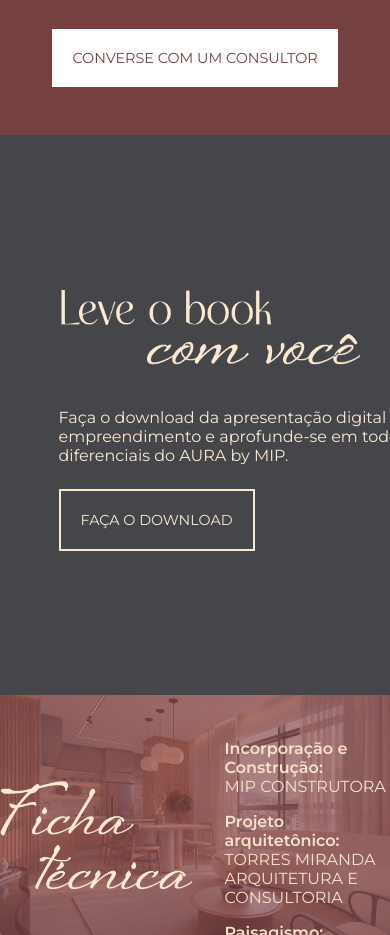
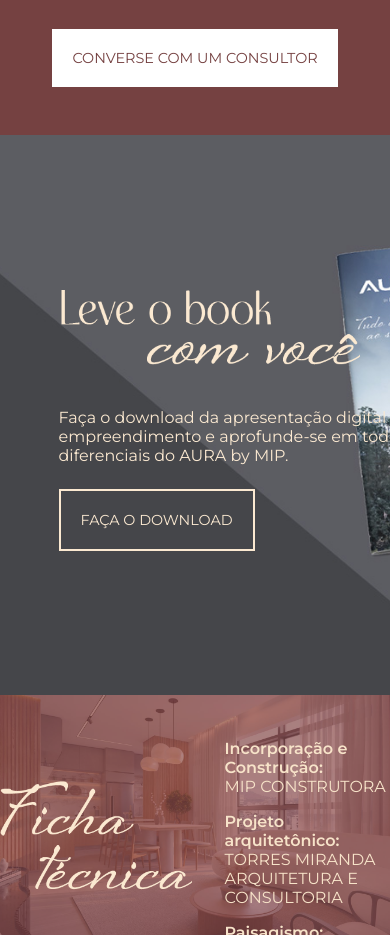
Before and after one commit to tcunha2004/landing-page-aura-MIP, a React (Vite) app: page / in a window 390 px wide. Shown: the part 8180-9115 px from the top of the page. Built offline with nearby package versions, Linux system fonts and the light colour scheme.

Commit message:
fix: responsiveness (until 1024 px)

```diff
--- a/index.html
+++ b/index.html
@@ -9,6 +9,12 @@
       rel="stylesheet"
     />
 
+    <link
+      rel="shortcut icon"
+      href="src/assets/favicon.png"
+      type="image/x-icon"
+    />
+
     <meta charset="UTF-8" />
     <meta name="viewport" content="width=device-width, initial-scale=1.0" />
     <title>Aura By MIP</title>
--- a/src/App.ts
+++ b/src/App.ts
@@ -7,6 +7,6 @@
 
   z-index: 99;
   position: fixed;
-  top: 70vh;
+  top: 65vh;
   right: 1%;
 `;
--- a/src/sections/tenth/TenthSection.tsx
+++ b/src/sections/tenth/TenthSection.tsx
@@ -8,7 +8,7 @@
 
 function TenthSection() {
   return (
-    <ImageBackground url={BannerBook} imageHeight={560}>
+    <ImageBackground url={BannerBook} imageHeight={560} positon="center">
       <AlignContainer>
         <TitleTenthSection src={TitleImage} />
         <Text>
--- a/src/styled-components/SharebleComponents.ts
+++ b/src/styled-components/SharebleComponents.ts
@@ -4,6 +4,7 @@
   imageHeight?: number;
   url: string;
   paddingBottom?: number;
+  positon?: "center";
 }
 
 export const ImageBackground = styled.div<ImageBackgroundProps>`
@@ -12,7 +13,8 @@
   background-image: url(${(props) => props.url});
   background-repeat: no-repeat;
   background-size: cover;
-  background-position: initial;
+  background-position: ${(props) =>
+    props.positon == "center" ? `${props.positon}` : "initial"};
 
   width: 100%;
 
```
Also changed, not shown: src/assets/favicon.png (added).
